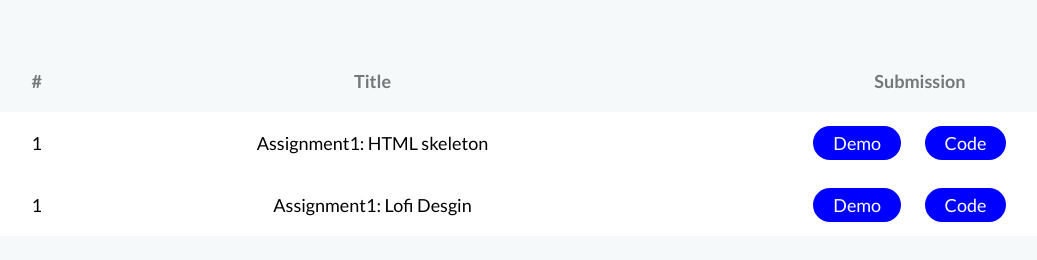
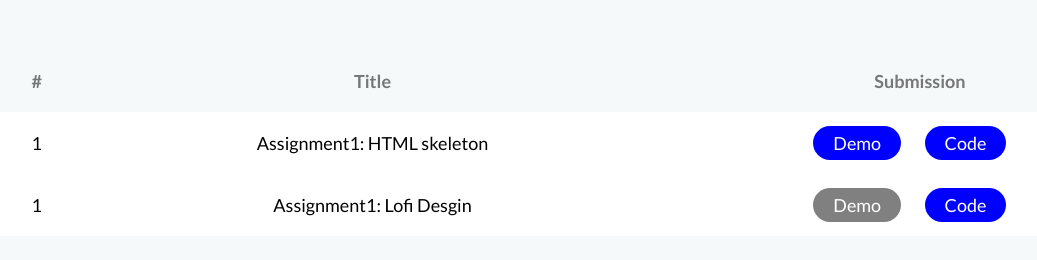
Before and after one commit to siki-aayush/leapfrog-internship, a plain HTML site: page index.html in a window 1280 px wide. Shown: the whole page, without its empty margins (56-1093 px from the left). Drawn offline with Linux system fonts and the light colour scheme.

Commit message:
adds new assignment and adds a disable button feature

```diff
--- a/css/style.css
+++ b/css/style.css
@@ -26,6 +26,16 @@ a, a:focus, a:hover {
     border: none;
     margin-right: 20px;
     color: white;
+}
+
+.button:hover {
+    color: white;
+}
+
+.disabled {
+    pointer-events: none;
+    cursor: default;
+    background-color: gray;
 }
 
 .assignments {
--- a/index.html
+++ b/index.html
@@ -37,7 +37,7 @@
                     <td class="assignments__table__idx">1</td>
                     <td class="assignments__table__title">Assignment1: Lofi Desgin</td>
                     <td class="assignments__table__submission">
-                        <a href="#" target="_blank" class="button button-primary disabled">Demo</a>
+                        <a href="#" class="button button-primary disabled">Demo</a>
                         <a href="https://github.com/siki-aayush/leapfrog-internship/tree/main/Assignments/Assignment1"
                             target="_blank" class="button button-secondary">Code</a>
 
```
